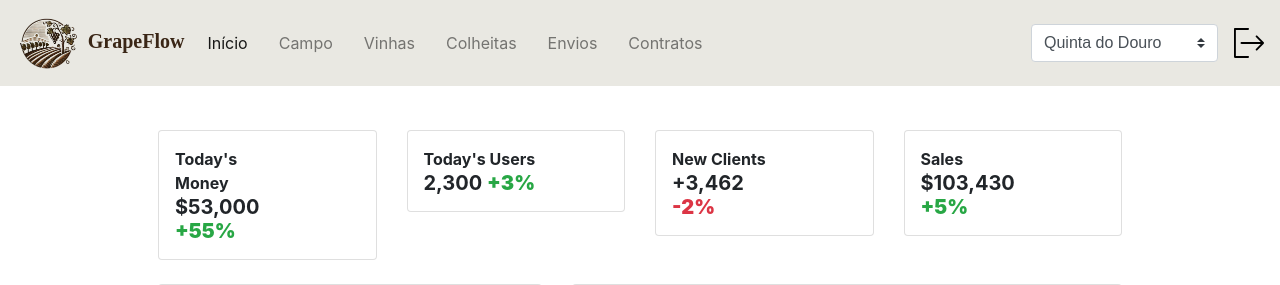
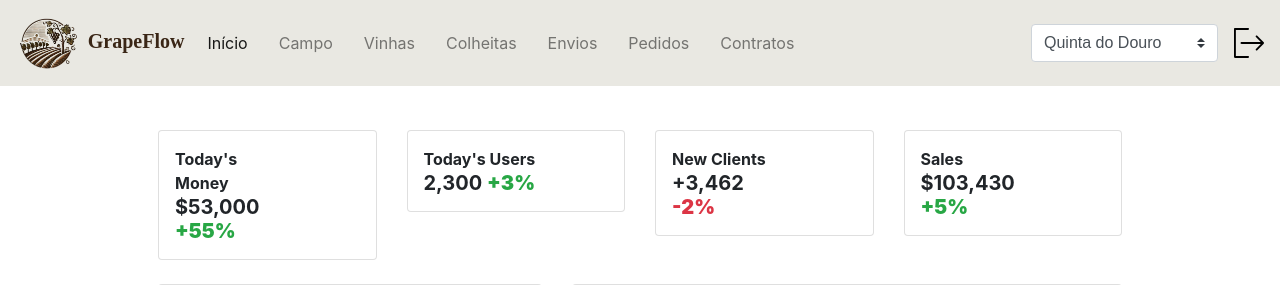
Before and after one commit to Destronex122/BD2-Projeto, a Django app: page /home/ in a window 1280 px wide. Shown: the top 285 px of the page. Run offline with Django 5.2, Linux system fonts and the light colour scheme; a user stored in the database is signed in; some libraries are stand-ins or nearby versions; some web fonts are replaced.

Commit message:
página de pedidos adicionada no menu

```diff
--- a/BD2/Backoffice/templates/base.html
+++ b/BD2/Backoffice/templates/base.html
@@ -51,6 +51,9 @@
                         <a class="nav-link" href="/backoffice/delivery">Envios</a>
                     </li>
                     <li class="nav-item">
+                        <a class="nav-link" href="/backoffice/pedidos">Pedidos</a>
+                    </li>
+                    <li class="nav-item">
                         <a class="nav-link" href="/backoffice/contracts">Contratos</a>
                     </li>
                 </ul>
```
